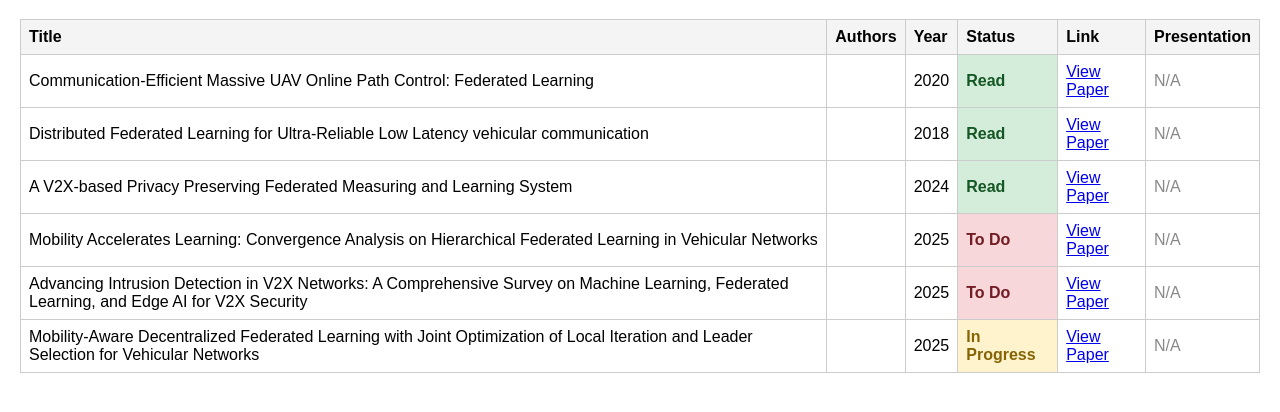
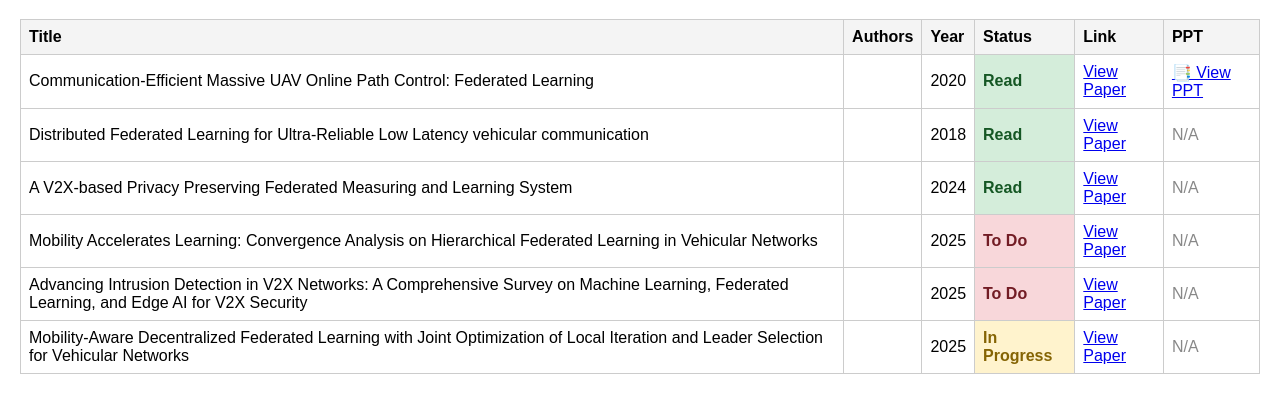
Before and after one commit to mari-research/papers, a plain HTML site: page index.html in a window 1280 px wide. Shown: the part 62-474 px from the top of the page. Drawn offline with Linux system fonts and the light colour scheme.

Commit message:
updated index.html and presentation

```diff
--- a/index.html
+++ b/index.html
@@ -24,7 +24,7 @@
       <th>Year</th>
       <th>Status</th>
       <th>Link</th>
-	  <th>Presentation</th>
+	  <th>PPT</th>
     </tr>
   </table>
 
@@ -36,7 +36,8 @@
         "authors": "",
         "year": 2020,
         "status": "Read",
-        "link": "https://arxiv.org/pdf/2003.04451"
+        "link": "https://arxiv.org/pdf/2003.04451",
+		"ppt": "presentations/CW27CY2025_Research_Coursework.pptx"
       },
       {
         "title": "Distributed Federated Learning for Ultra-Reliable Low Latency vehicular communication",
```
Also changed, not shown: 1 other file.
